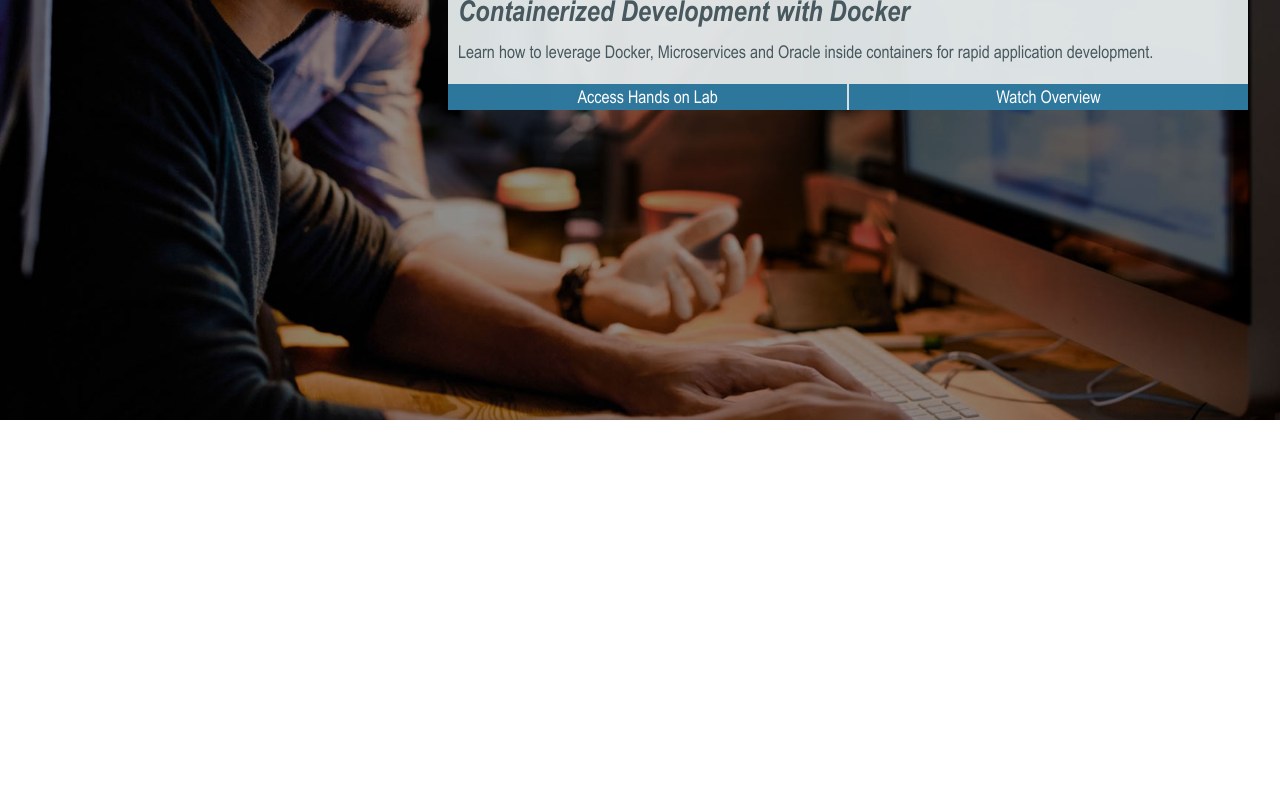
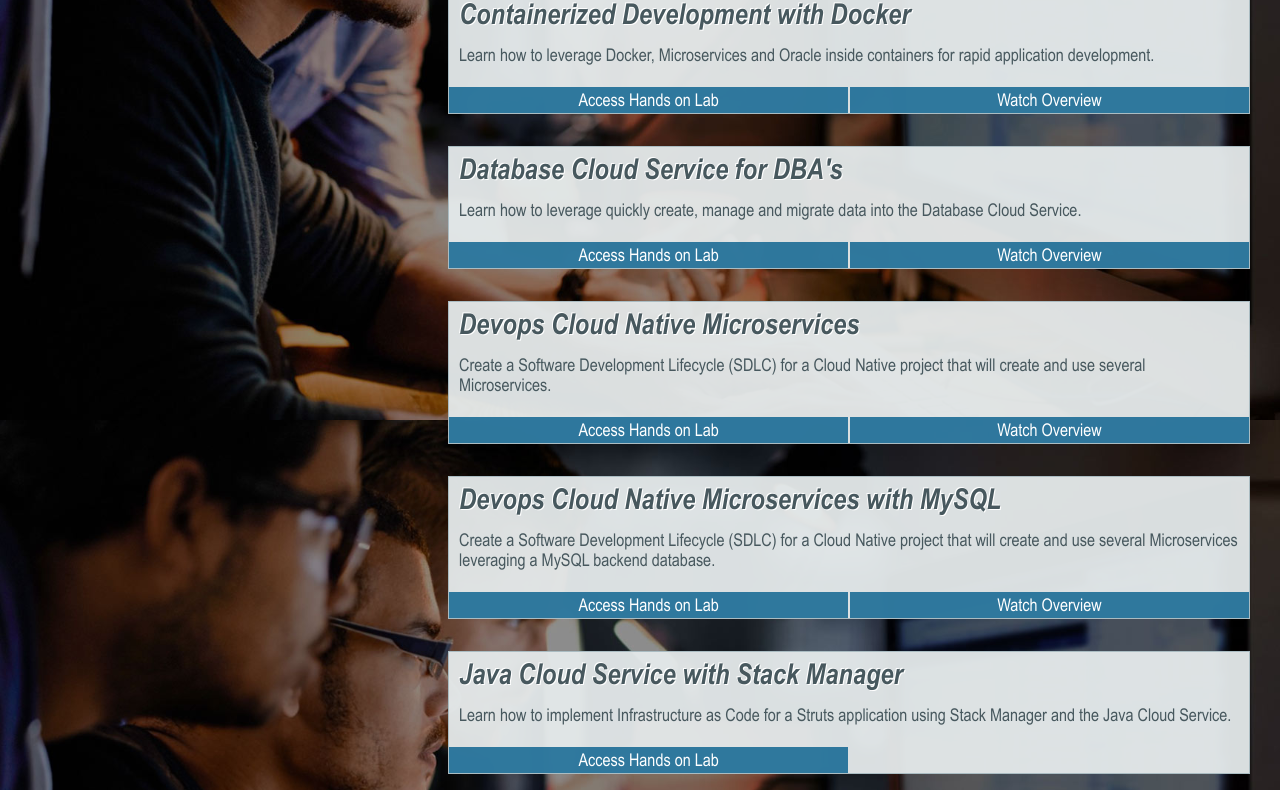
Before and after one commit to pcdavies/SolutionEngineeringHubWorkhopIndex, a plain HTML site: page workshops/solution-engineering-hub/index.html in a window 1280 px wide. Shown: the part 380-1170 px from the top of the page. Before the commit the page ends 800 px from the top, so only its background shows below. Drawn offline with nearby package versions, Linux system fonts and the light colour scheme; some packages are replaced by stand-ins of ours.

Commit message:
Updates to UI and .json workshop data

```diff
--- a/workshops/solution-engineering-hub/css/workshop_styles.css
+++ b/workshops/solution-engineering-hub/css/workshop_styles.css
@@ -56,6 +56,7 @@ padding: 10px 0px;
 font-size: 2em;
 margin: 10px 0 0 5px;
 line-height: .3em;
+text-shadow: 0px 0px 1px #1e2527, -1px -1px #1e2527, 1px 1px #1e2527;
 }
 
 .team h1{
@@ -63,6 +64,7 @@ font-family:'arial bold', Arial, Helvetica, sans-serif;
 font-size: 3.7em;
 margin: 15px 0 0 5px;
 line-height: 1em;
+text-shadow: 0px 0px 2px #000, -1px -1px #000, 1px 1px #000;
 }
 
 .category{
@@ -77,18 +79,19 @@ color: #fff;
 .category h4{
 margin: 0px 0 0 5px;
 font-size: 1.4em;
+text-shadow: 0px 0px 1px #1e2527, -1px -1px #1e2527, 1px 1px #1e2527;
 }
 
 
 
 .workshop{
 width: 100%;
-
 float: left;
 position: relative;
 margin: 1em 0;
 /*background-color: rgba(0,0,0,.6);*/
 background-color: rgba(229, 234, 235, .95);
+border: 1px solid #aabcc2;
 }
 
 .workshop h4{
@@ -97,6 +100,7 @@ font-size: 1.8em;
 color: #47585E;
 padding: 5px 10px 5px 10px;
 margin: 0 0;
+text-shadow: 0px 0px 1px #fff, -1px -1px #fff, 1px 1px #fff;
 }
 
 .workshop p{
--- a/workshops/solution-engineering-hub/index.html
+++ b/workshops/solution-engineering-hub/index.html
@@ -24,8 +24,8 @@
 <div class="workshop"  ng-repeat="hol in workshop_data.hols">
 <h4>{{hol.title}}</h4>
 <p>{{hol.description}}</p>
-<a href="{{hol.eloqua_page}}" target="_new" class="linker_l">Access Hands on Lab</a>
-<a href="{{hol.youtube}}" target="_new" class="linker_r">Watch Overview</a>
+<a href="{{hol.eloqua_page}}" target="_new" class="linker_l" ng-show="showLink(hol.eloqua_page)">Access Hands on Lab</a>
+<a href="{{hol.youtube}}" target="_new" class="linker_r" ng-show="showLink(hol.youtube)">Watch Overview</a>
 </div>
 
 </div>
--- a/workshops/solution-engineering-hub/js/app.js
+++ b/workshops/solution-engineering-hub/js/app.js
@@ -13,9 +13,22 @@ var app = angular.module('workshopApp',['ngSanitize','workshopServices']);
 
 app.controller('workshopCtlr', function($scope, $http, $location, $timeout, workshopData ) {
 
+
+
   /*Query  .json*/
     $scope.workshop_data = workshopData.query(function(){
     console.log("Query the workshop.json");
     });
+
+/*function to handle empty links*/
+   $scope.showLink = function(url){
+    if(url == '' || url == null) {
+    return false;
+    }
+    else {
+        return true;
+    }
+    }
+
 });
 //end Controller
--- a/workshops/solution-engineering-hub/js/workshop.json
+++ b/workshops/solution-engineering-hub/js/workshop.json
@@ -14,7 +14,32 @@
         "description": "Learn how to leverage Docker, Microservices and Oracle inside containers for rapid application development.",
         "eloqua_page":"https://go.oracle.com/docker",
         "youtube":"https://youtu.be/ivNEREBsH9k"
+        },
+        {
+        "title": "Database Cloud Service for DBA's",
+        "description": "Learn how to leverage quickly create, manage and migrate data into the Database Cloud Service.",
+        "eloqua_page":"https://go.oracle.com/dbcs_dba",
+        "youtube":"https://youtu.be/vlxLeglSVoc"
+        },
+        {
+        "title": "Devops Cloud Native Microservices",
+        "description": "Create a Software Development Lifecycle (SDLC) for a Cloud Native project that will create and use several Microservices. ",
+        "eloqua_page":"https://go.oracle.com/microservices-devops",
+        "youtube":"https://youtu.be/7ddsnYts6pY"
+        },
+        {
+        "title": "Devops Cloud Native Microservices with MySQL",
+        "description": "Create a Software Development Lifecycle (SDLC) for a Cloud Native project that will create and use several Microservices leveraging a MySQL backend database. ",
+        "eloqua_page":"https://go.oracle.com/microservices-mysql",
+        "youtube":"https://youtu.be/len0quirlME"
+        },
+        {
+        "title": "Java Cloud Service with Stack Manager",
+        "description": "Learn how to implement Infrastructure as Code for a Struts application using Stack Manager and the Java Cloud Service. ",
+        "eloqua_page":"https://go.oracle.com/devopsjcs",
+        "youtube":""
         }
+
     ]
 
 }
```
